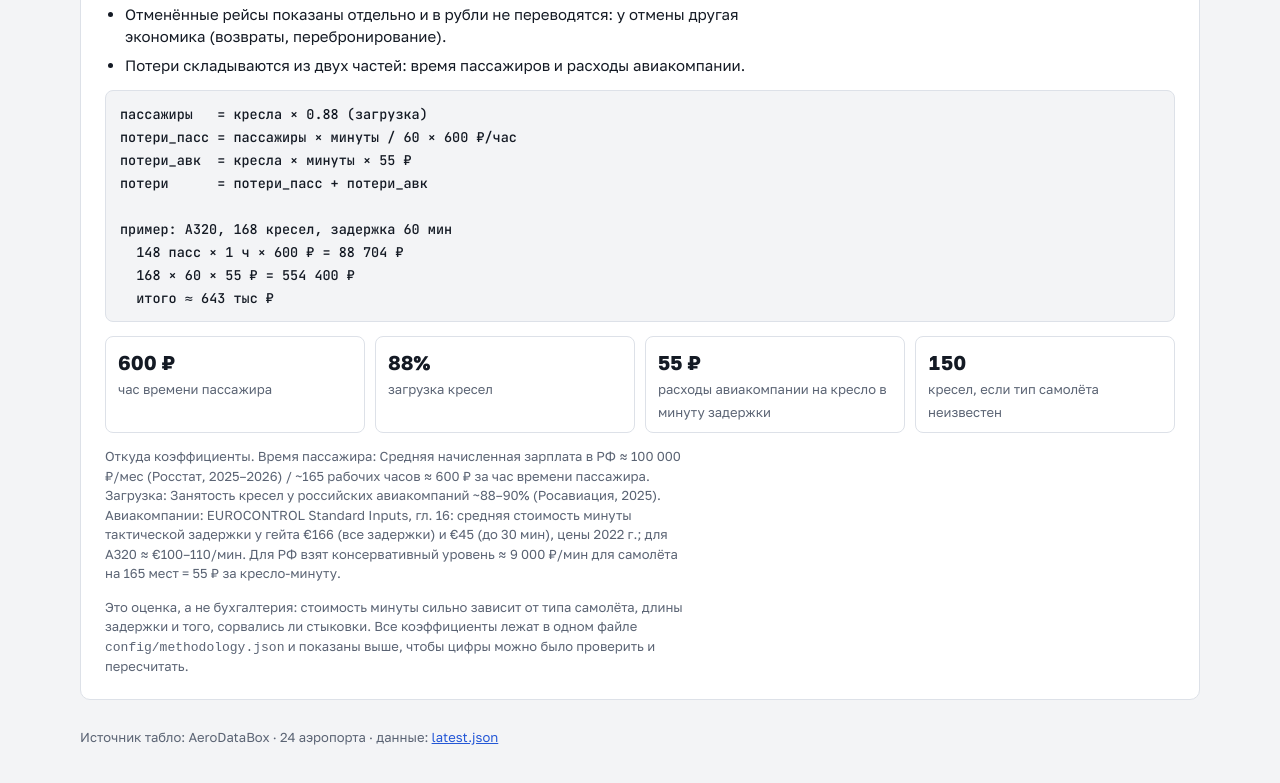
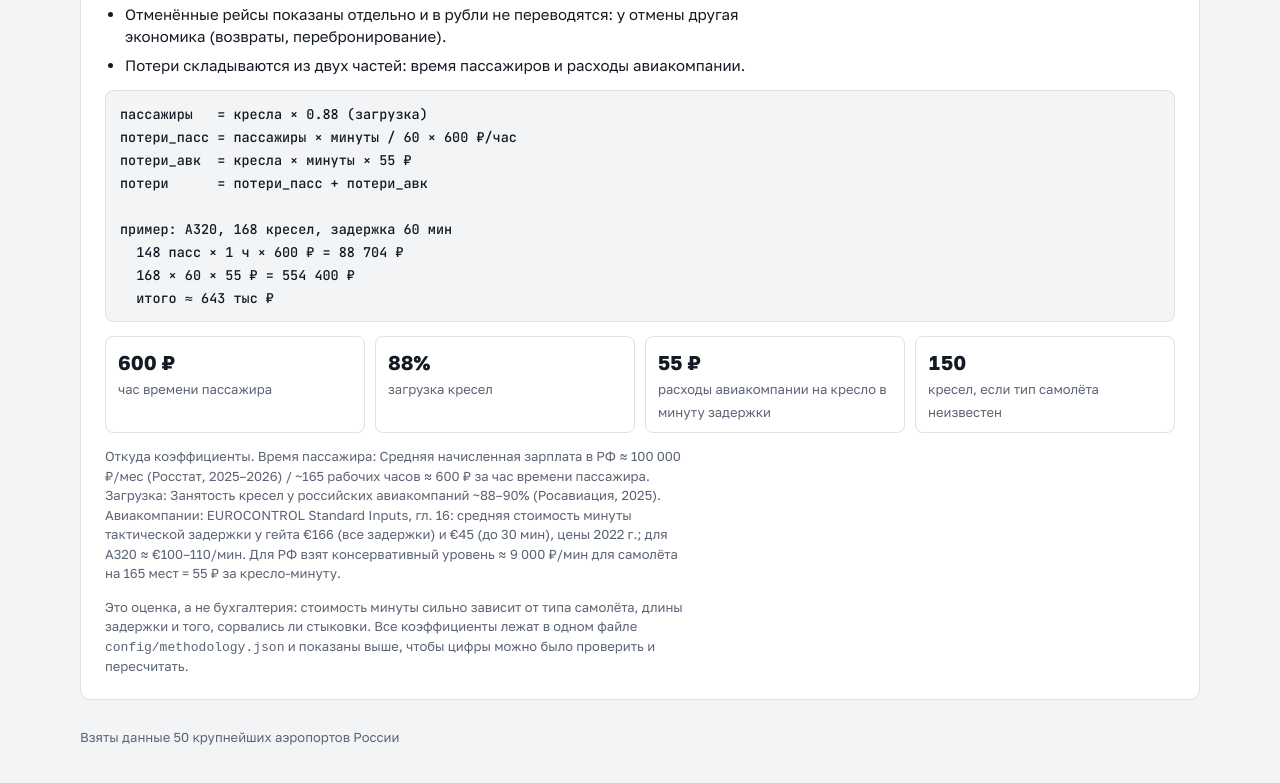
Before and after one commit to aviation-money/flight-delays, a plain HTML site: page docs/index.html in a window 1280 px wide. Shown: the part 2279-3062 px from the top of the page. Drawn offline with Linux system fonts and the light colour scheme.

Commit message:
Update index.html

```diff
--- a/docs/index.html
+++ b/docs/index.html
@@ -306,7 +306,7 @@ a { color: var(--focus); }
     $("rows").innerHTML = html || '<tr><td colspan="7" class="empty">Нет аэропортов в данных</td></tr>';
 
     renderMethod(m);
-    $("footer").innerHTML = `Источник табло: ${data.source === "demo" ? "синтетические демо-данные (для проверки сайта)" : "AeroDataBox"} · ${rows.length} ${plural(rows.length, "аэропорт", "аэропорта", "аэропортов")} · данные: <a href="data/latest.json">latest.json</a>`;
+    $("footer").innerHTML = "Взяты данные 50 крупнейших аэропортов России";
   }
 
   function detail(r) {
```
